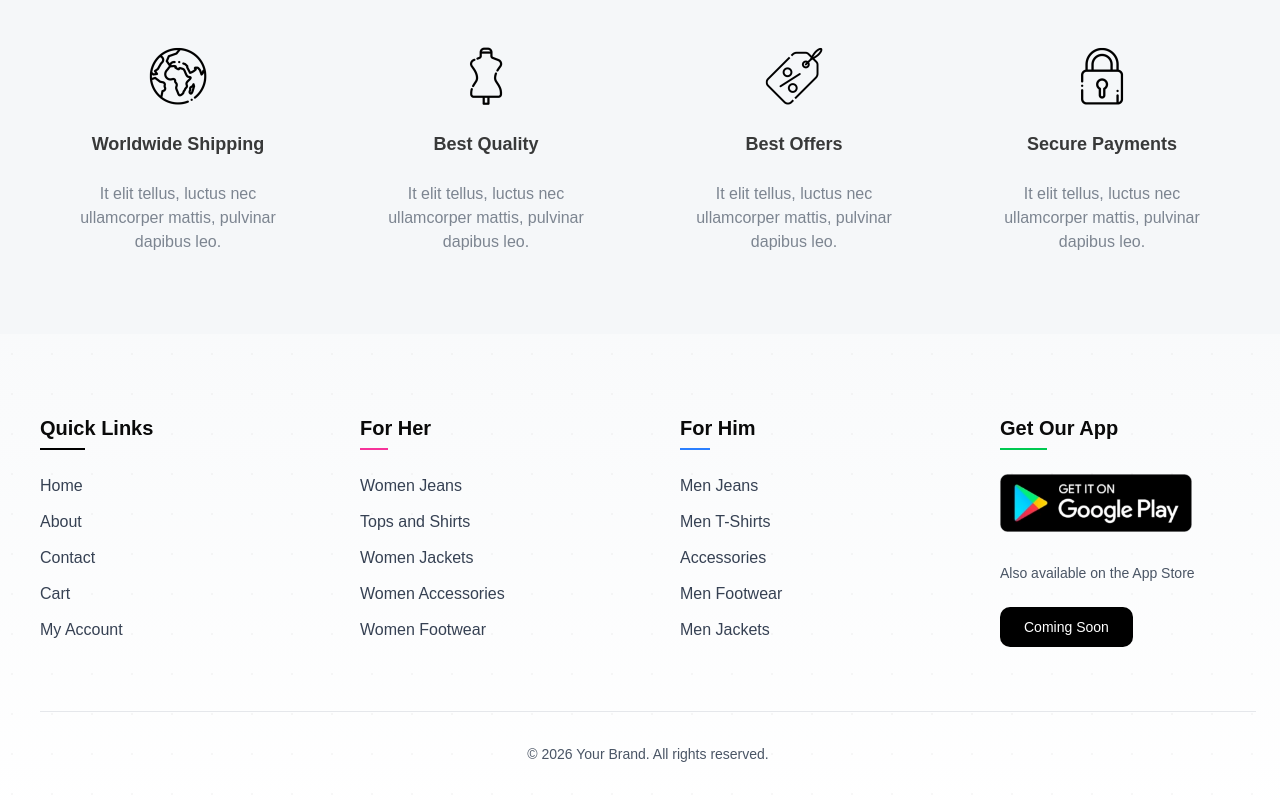
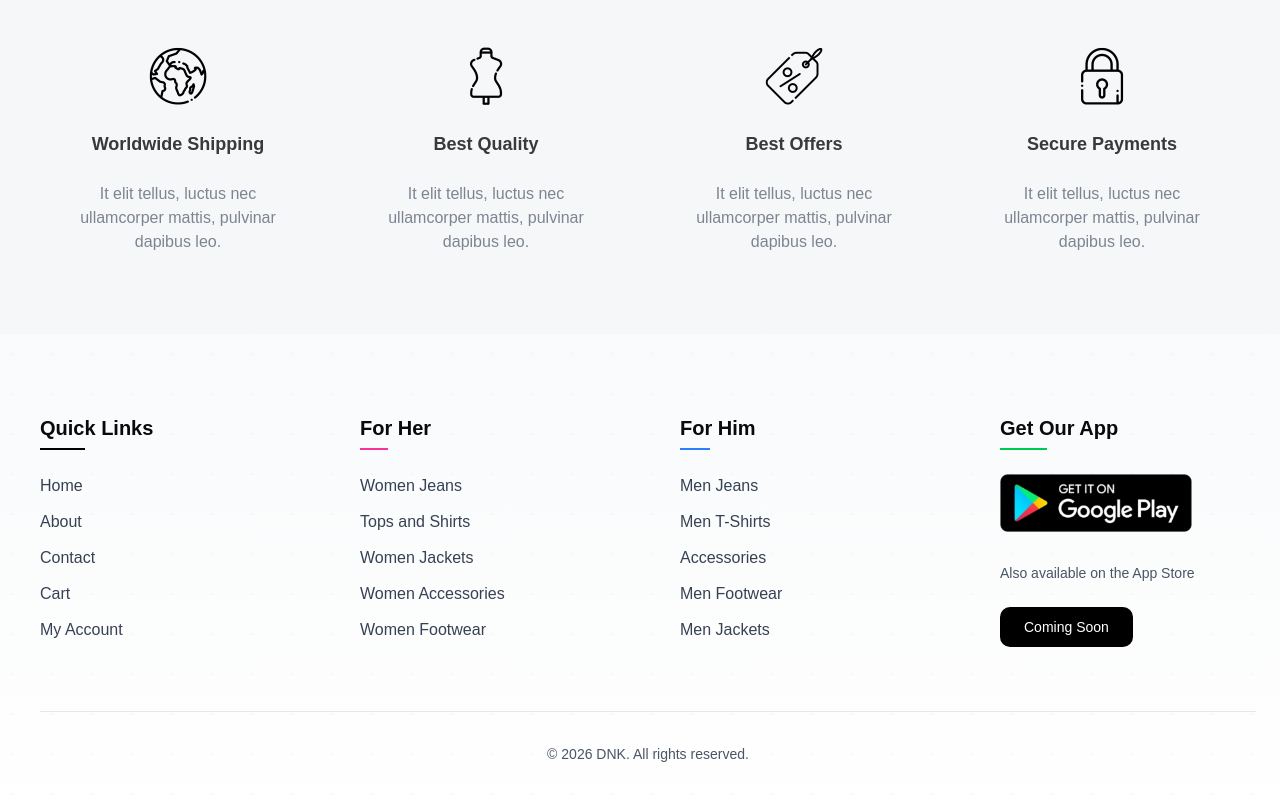
Before and after one commit to ozi-Shalom2333/dnk, a Next.js app: page / in a window 1280 px wide. Shown: the part 4429-5229 px from the top of the page. Built offline with nearby package versions, Linux system fonts and the light colour scheme.

Commit message:
Update footer copyright to reflect new brand name

```diff
--- a/components/web/footer.tsx
+++ b/components/web/footer.tsx
@@ -251,7 +251,7 @@ export default function Footer() {
 
         <div className="mt-16 pt-8 border-t border-gray-200 text-center">
           <p className="text-gray-600 text-sm">
-            © {new Date().getFullYear()} Your Brand. All rights reserved.
+            © {new Date().getFullYear()} DNK. All rights reserved.
           </p>
         </div>
       </div>
```
